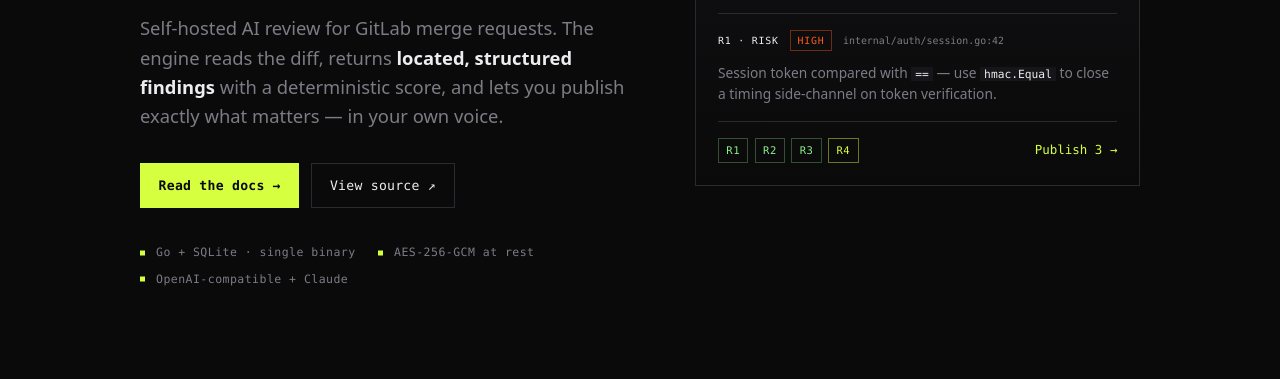
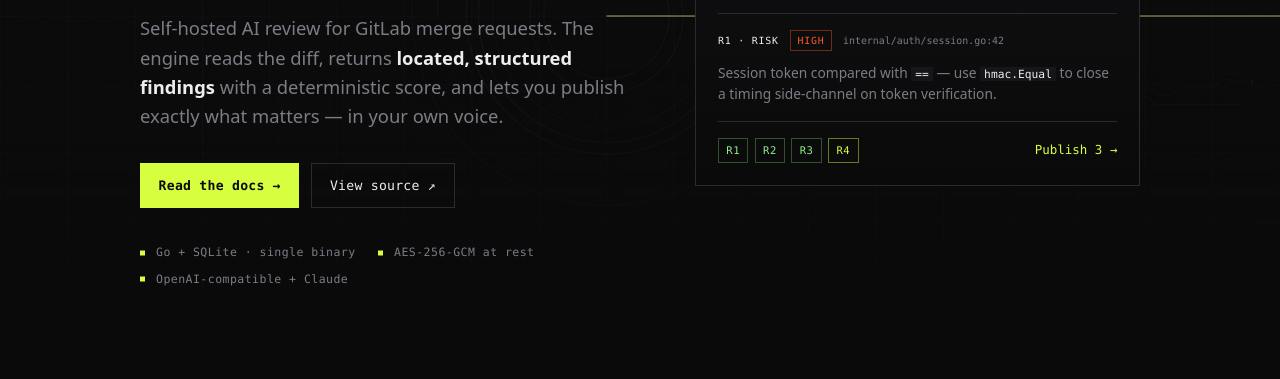
Before and after one commit to yebt/4r-ai-mr-reviewer, an Astro site in the folder packages/landing-base/: page / in a window 1280 px wide. Shown: the part 421-800 px from the top of the page. Built offline with nearby package versions, Linux system fonts and the light colour scheme; Astro itself is replaced by a stand-in of ours.

Commit message:
feat(landing): ambient instrument-panel hero background
Add a subtle AI-generated (nanobanana) near-black texture behind the hero —
faint hairline grid, concentric lens rings, and one lime telemetry line — at low
opacity with an edge-fade mask, so it adds instrument-panel depth without
competing with the headline or the readout panel.

```diff
--- a/packages/landing-base/src/components/Hero.astro
+++ b/packages/landing-base/src/components/Hero.astro
@@ -3,6 +3,10 @@ import { SITE } from "../config";
 ---
 
 <section class="hero" id="top">
+  <!-- Ambient instrument-panel texture (AI-generated, near-black). Sits far
+       behind the content at low opacity, faded out at the edges so it adds depth
+       without competing with the headline or the readout panel. -->
+  <div class="hero-bg" aria-hidden="true"></div>
   <div class="wrap hero-grid">
     <div class="hero-copy">
       <p class="eyebrow">
@@ -85,7 +89,19 @@ import { SITE } from "../config";
 </section>
 
 <style>
-  .hero { padding-block: clamp(3rem, 8vw, 6rem) clamp(3.5rem, 9vw, 6.5rem); }
+  .hero { position: relative; padding-block: clamp(3rem, 8vw, 6rem) clamp(3.5rem, 9vw, 6.5rem); overflow: hidden; }
+  .hero-bg {
+    position: absolute;
+    inset: 0;
+    background: url("/hero-bg.png") center right / cover no-repeat;
+    opacity: 0.5;
+    pointer-events: none;
+    z-index: 0;
+    /* Fade the texture out toward the bottom and left so it never fights the copy. */
+    -webkit-mask-image: linear-gradient(180deg, #000 0%, #000 55%, transparent 100%);
+    mask-image: linear-gradient(180deg, #000 0%, #000 55%, transparent 100%);
+  }
+  .hero-grid { position: relative; z-index: 1; }
   .hero-grid {
     display: grid;
     grid-template-columns: 1.05fr 0.95fr;
```
Also changed, not shown: packages/landing-base/public/hero-bg.png (added).
